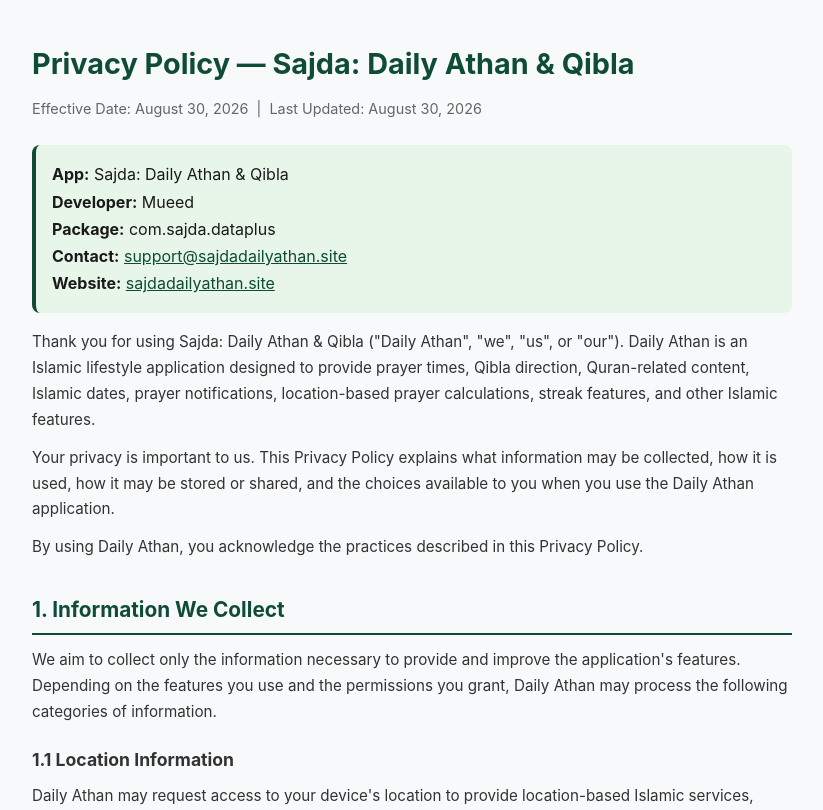
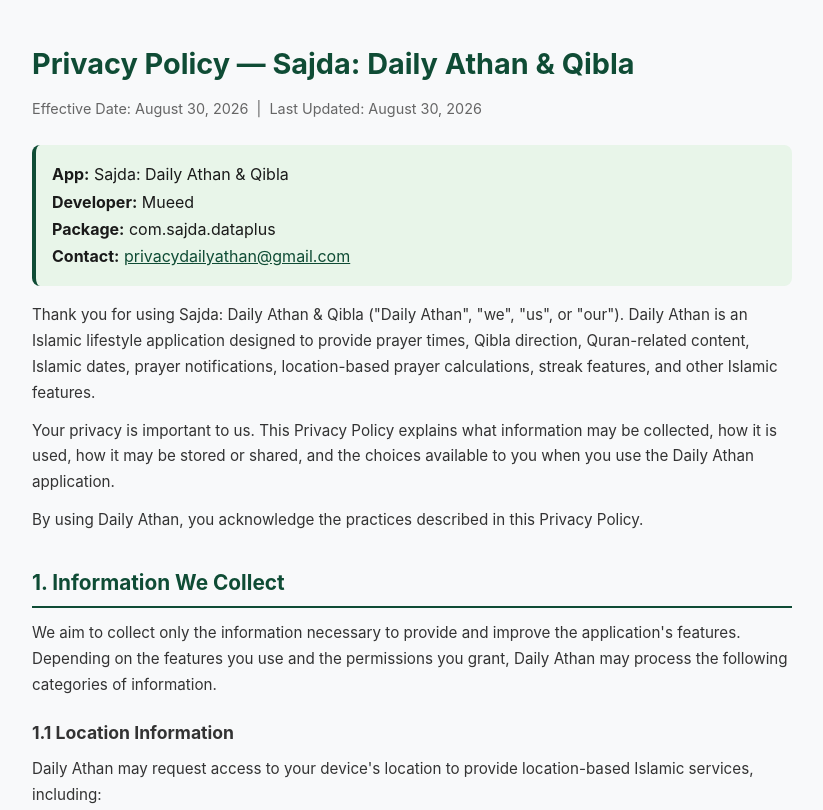
Before and after one commit to tehryym01-hub/policy, a website: page index.html in a window 1280 px wide. Shown: the top 810 px of the page, without its empty margins (228-1051 px from the left). Drawn offline with Linux system fonts and the light colour scheme.

Commit message:
update: contact email to privacydailyathan@gmail.com, remove dead website URL

```diff
--- a/index.html
+++ b/index.html
@@ -32,8 +32,7 @@
     <strong>App:</strong> Sajda: Daily Athan & Qibla<br>
     <strong>Developer:</strong> Mueed<br>
     <strong>Package:</strong> com.sajda.dataplus<br>
-    <strong>Contact:</strong> <a href="mailto:support@sajdadailyathan.site">support@sajdadailyathan.site</a><br>
-    <strong>Website:</strong> <a href="https://sajdadailyathan.site" target="_blank">sajdadailyathan.site</a>
+    <strong>Contact:</strong> <a href="mailto:privacydailyathan@gmail.com">privacydailyathan@gmail.com</a><br>
 </div>
 
 <p>Thank you for using Sajda: Daily Athan & Qibla ("Daily Athan", "we", "us", or "our"). Daily Athan is an Islamic lifestyle application designed to provide prayer times, Qibla direction, Quran-related content, Islamic dates, prayer notifications, location-based prayer calculations, streak features, and other Islamic features.</p>
@@ -208,13 +207,12 @@
 <div class="highlight">
     <strong>App Name:</strong> Sajda: Daily Athan & Qibla<br>
     <strong>Developer/Company:</strong> Mueed<br>
-    <strong>Privacy Email:</strong> <a href="mailto:support@sajdadailyathan.site">support@sajdadailyathan.site</a><br>
-    <strong>Website:</strong> <a href="https://sajdadailyathan.site" target="_blank">sajdadailyathan.site</a>
+    <strong>Privacy Email:</strong> <a href="mailto:privacydailyathan@gmail.com">privacydailyathan@gmail.com</a><br>
 </div>
 
 <h2>15. Data Deletion Requests</h2>
 
-<p>If you believe Daily Athan has processed personal information associated with you and you would like to request deletion or clarification regarding that information, contact us at: <a href="mailto:support@sajdadailyathan.site">support@sajdadailyathan.site</a>.</p>
+<p>If you believe Daily Athan has processed personal information associated with you and you would like to request deletion or clarification regarding that information, contact us at: <a href="mailto:privacydailyathan@gmail.com">privacydailyathan@gmail.com</a>.</p>
 <p>Please include enough information for us to understand your request. Where applicable, we will review and respond to your request in accordance with applicable laws and the technical capabilities of our services.</p>
 <p>You can delete your data in the following ways:</p>
 <ul>
@@ -254,8 +252,7 @@
 <p style="text-align: center; color: #666; font-size: 0.85rem; margin-top: 16px;">
     <strong>Sajda: Daily Athan & Qibla</strong><br>
     Developed by <strong>Mueed</strong><br>
-    <a href="mailto:support@sajdadailyathan.site">support@sajdadailyathan.site</a> &nbsp;|&nbsp;
-    <a href="https://sajdadailyathan.site" target="_blank">sajdadailyathan.site</a>
+    <a href="mailto:privacydailyathan@gmail.com">privacydailyathan@gmail.com</a>
 </p>
 
 </div>
```
